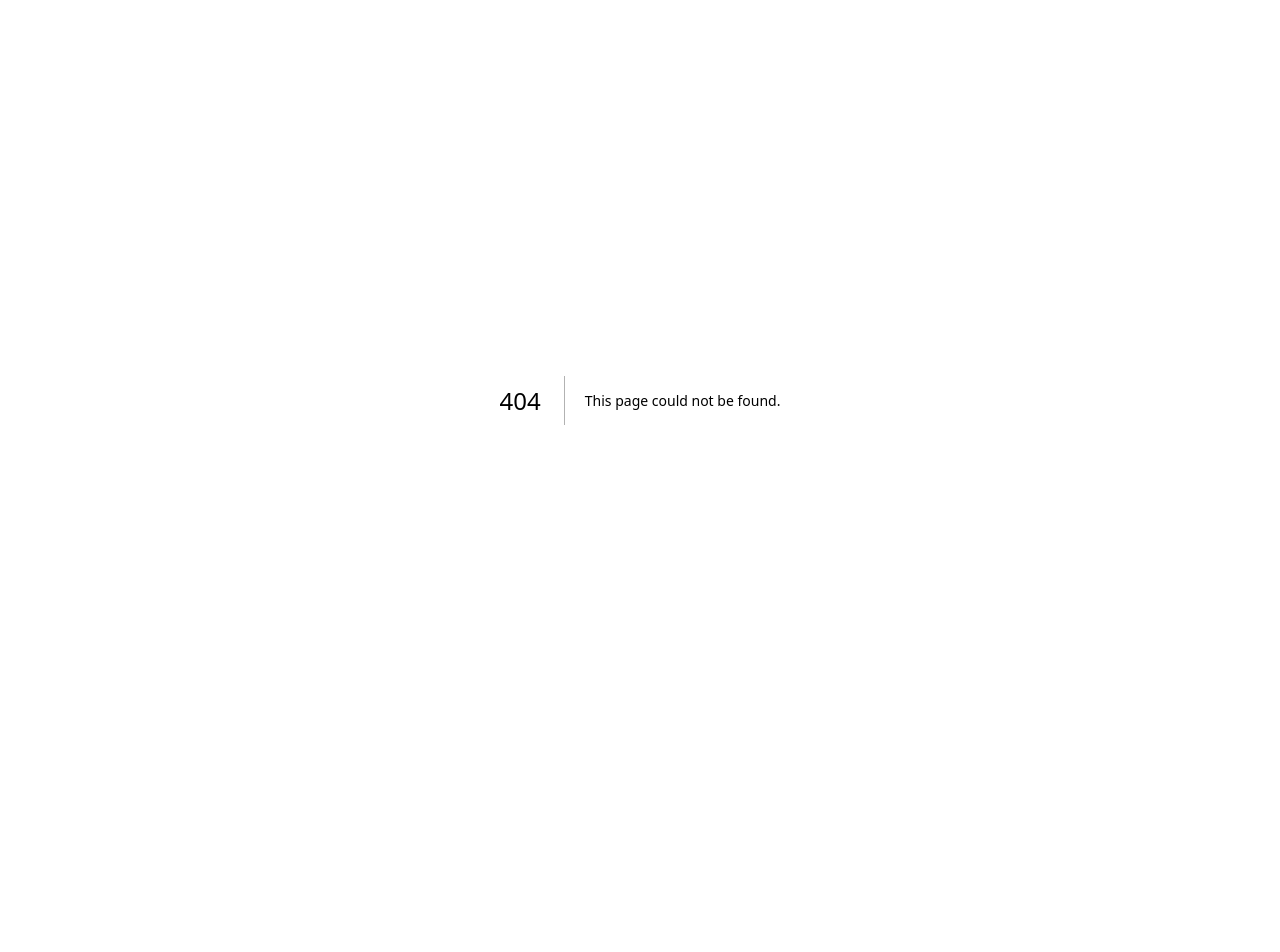
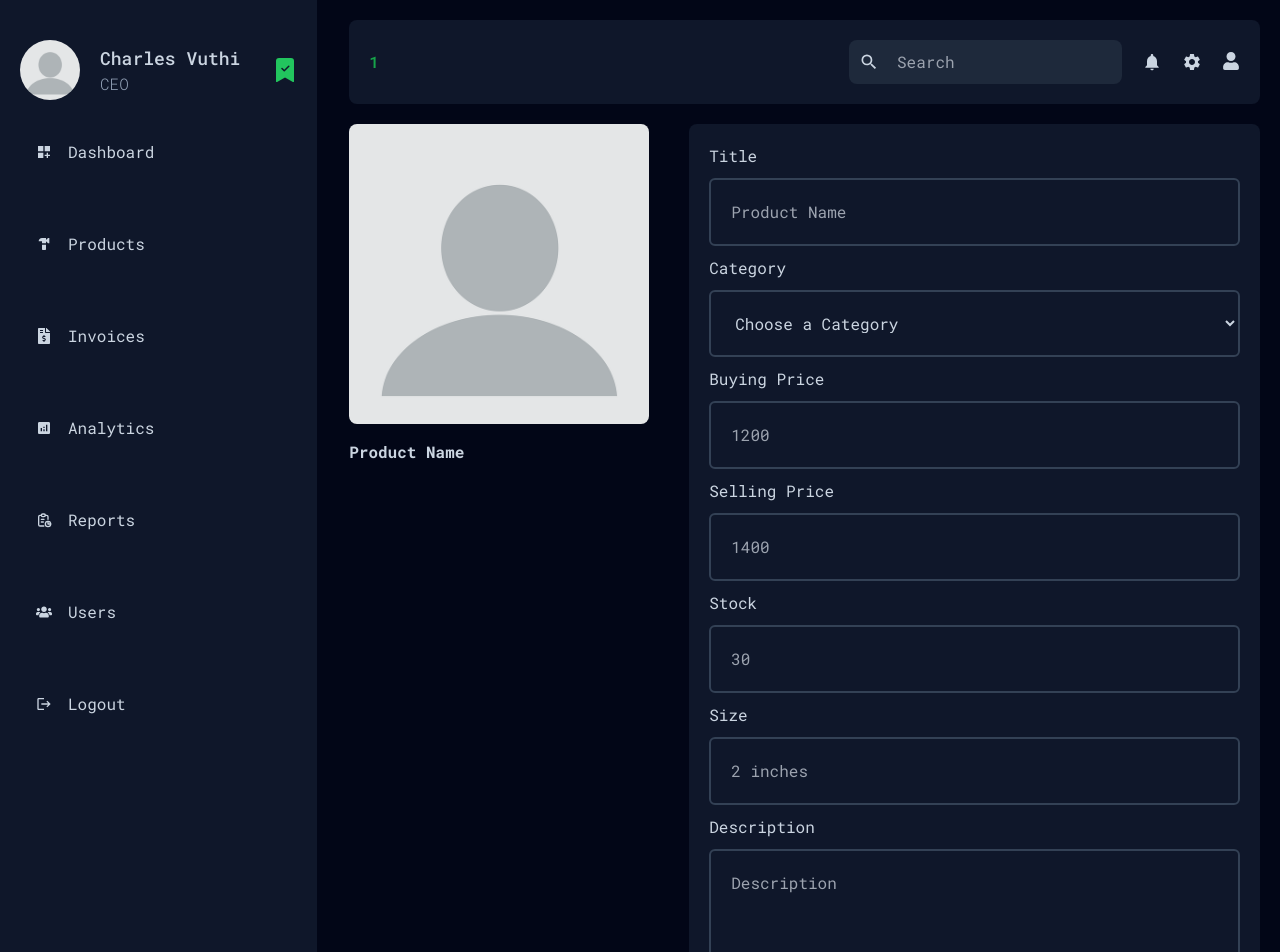
Before and after one commit to esthercate/Hardware-store-management, a Next.js app: page /dashboard/products/1 in a window 1280 px wide. Before the commit this address had no page. Shown: the top 952 px of the page. Before the commit the page ends 800 px from the top, so only its background shows below. Built offline with nearby package versions, Linux system fonts and the light colour scheme.

Commit message:
Add single product page

```diff
--- /dev/null
+++ b/app/dashboard/products/[id]/page.jsx
@@ -0,0 +1,42 @@
+import React from 'react'
+import Image from 'next/image'
+
+const SingerProductPage = () => {
+  return (
+    <div className='flex gap-10 mt-5'>
+      <div className='flex flex-col gap-4 font-bold'>
+        <Image className='relative overflow-hidden rounded-lg' src='/profile.png' alt='profile picture' width='300' height='300' />
+        <p>Product Name</p>
+      </div>
+      <div className='flex-auto bg-slate-900 p-5 rounded-lg'>
+        <form className='flex flex-col'>
+          <label>Title</label>
+          <input className='p-5 my-2.5 w-full bg-transparent rounded-md border-2 border-slate-700' type='text' name='title' placeholder='Product Name' />
+          <label>Category</label>
+          <select name='cat' id='cat' className='p-5 my-2.5 w-full bg-transparent rounded-md border-2 border-slate-700'>
+            <option value='general'>Choose a Category</option>
+            <option value='category1'>Category 1</option>
+            <option value='category2'>Category 2</option>
+            <option value='category3'>Category 3</option>
+            <option value='category4'>Category 4</option>
+          </select>
+          <label>Buying Price</label>
+          <input className='p-5 my-2.5 w-full bg-transparent rounded-md border-2 border-slate-700' type='number' placeholder='1200' name='buying_price' />
+          <label>Selling Price</label>
+          <input className='p-5 my-2.5 w-full bg-transparent rounded-md border-2 border-slate-700' type='number' placeholder='1400' name='selling_price' />
+          <label>Stock</label>
+          <input className='p-5 my-2.5 w-full bg-transparent rounded-md border-2 border-slate-700' type='number' placeholder='30' name='stock' />
+          <label>Size</label>
+          <input className='p-5 my-2.5 w-full bg-transparent rounded-md border-2 border-slate-700' type='text' placeholder='2 inches' name='size' />
+          <label>Description</label>
+          <textarea className='p-5 my-2.5 w-full bg-transparent rounded-md mb-3 border-2 border-slate-700' name='description' id='description' rows='8' placeholder='Description'></textarea>
+          <button className='w-full p-5 mt-2.5 bg-green-600 rounded-md hover:bg-green-700 cursor-pointer text-white border-0' type='submit'>
+            Update
+          </button>
+        </form>
+      </div>
+    </div>
+  )
+}
+
+export default SingerProductPage
--- a/app/login/page.jsx
+++ b/app/login/page.jsx
@@ -4,6 +4,7 @@ const Login = () => {
   return (
     <div className='w-screen h-screen flex items-center justify-center'>
       <form className='flex flex-col justify-center gap-7 bg-slate-900 rounded-lg p-12 w-[500px] h-[500px]'>
+        <h1 className='text-3xl font-bold mb-3 text-center'>Login</h1>
         <input type='text' placeholder='Username' className='p-5 border-solid border-2 border-slate-700 rounded-md bg-transparent' />
         <input type='password' placeholder='Password' className='p-5 border-solid border-2 border-slate-700 rounded-md bg-transparent' />
         <button className='p-5 bg-green-600 rounded-md hover:bg-green-700 cursor-pointer text-white border-0 font-bold' type='submit'>
```
